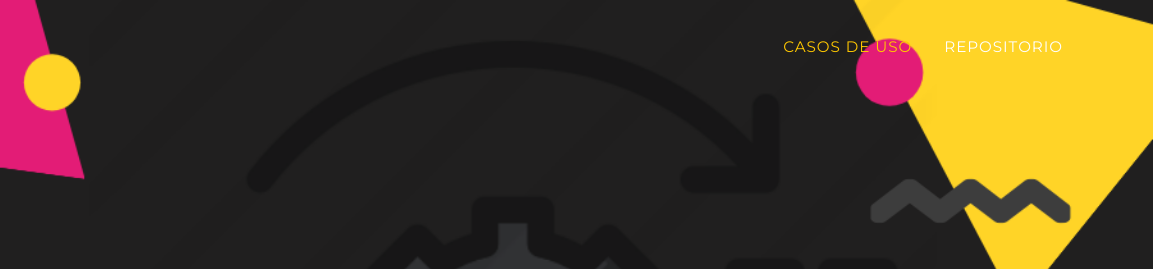
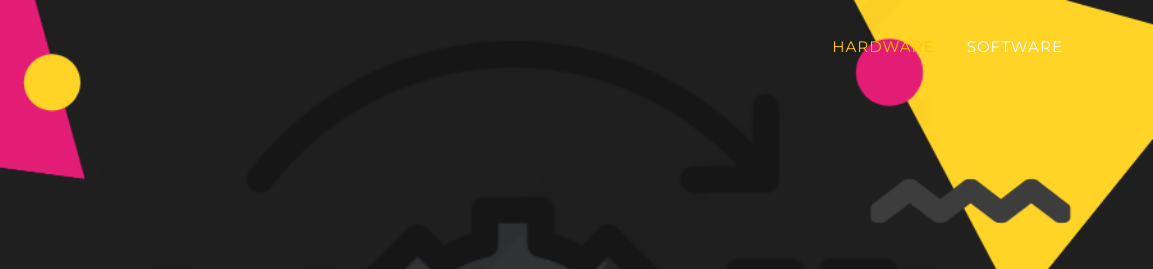
Before and after one commit to grupo2-funbio/Entregable_12, a plain HTML site: page index.html in a window 1280 px wide. Shown: the top 269 px of the page, 127-1280 px from the left. Drawn offline with nearby package versions, Linux system fonts and the light colour scheme.

Commit message:
Update index.html

```diff
--- a/index.html
+++ b/index.html
@@ -27,8 +27,8 @@
                 </button>
                 <div class="collapse navbar-collapse" id="navbarResponsive">
                     <ul class="navbar-nav text-uppercase ms-auto py-4 py-lg-0">
-                        <li class="nav-item"><a class="nav-link" href="#social">Casos de uso</a></li>
-                        <li class="nav-item"><a class="nav-link" href="#social">Repositorio</a></li>
+                        <li class="nav-item"><a class="nav-link" href="#social">Hardware</a></li>
+                        <li class="nav-item"><a class="nav-link" href="#social">Software</a></li>
 
 
 
```
